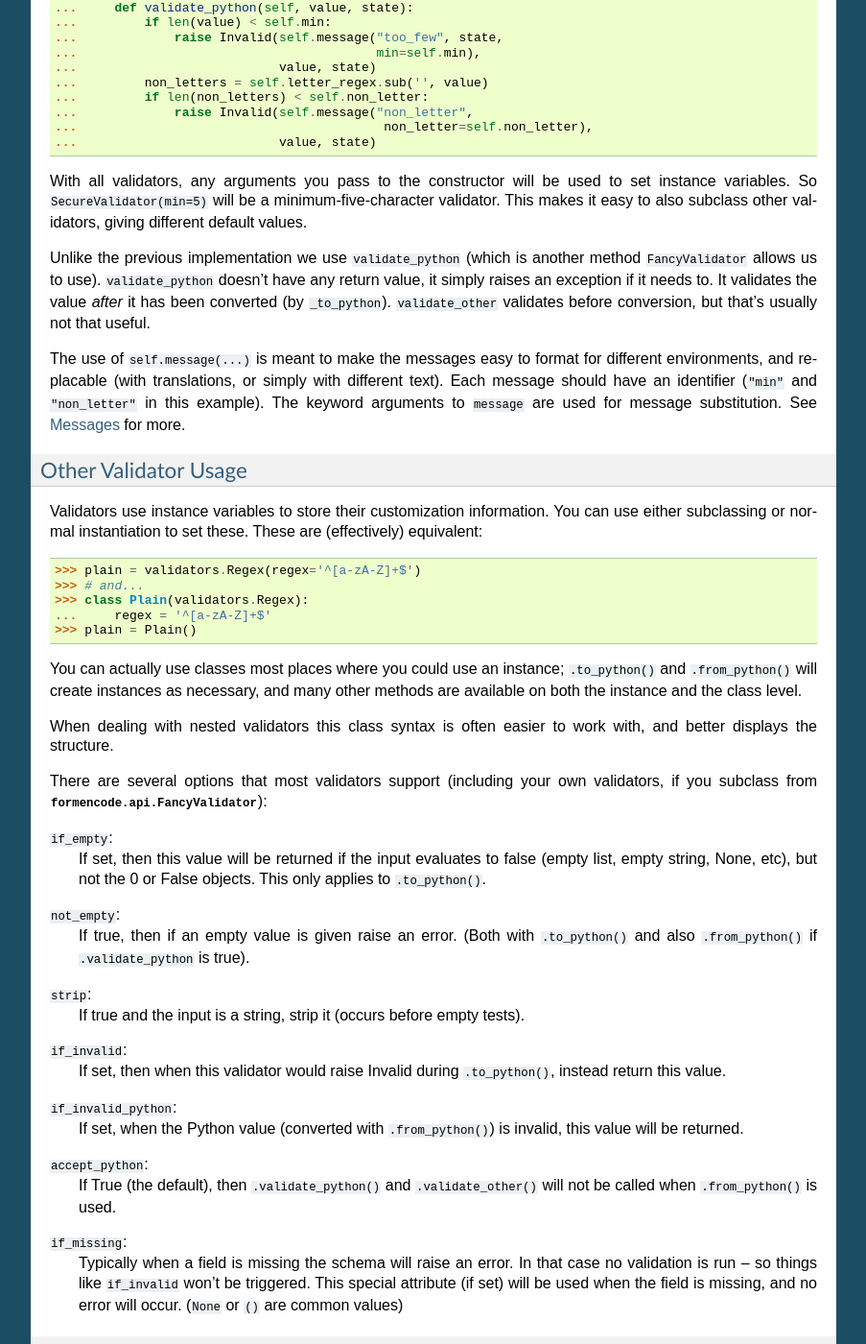
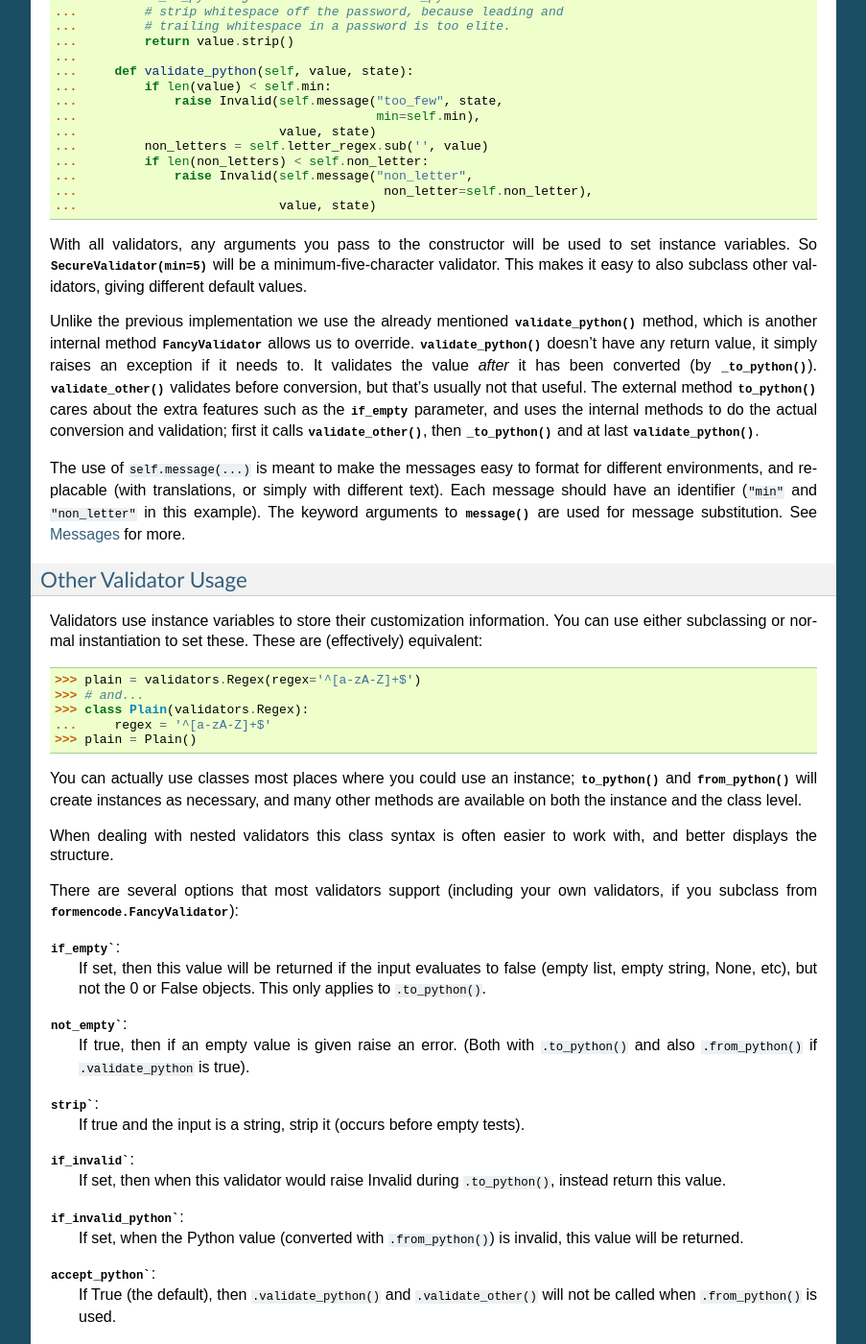
Before and after one commit to formencode/formencode, a Sphinx documentation site: the page built from docs/Validator.txt, in a window 1280 px wide and 1400 px high, scrolled down 4789 px. Shown: the whole window at 96% size, without its empty margins (198-1101 px from the left). Built offline with Sphinx 7.4.7, drawn with Linux system fonts in a browser that asks for light colours; pages that are not in the unit, such as notebooks, are missing from menus; some of the changed text lies outside the part shown.

Commit message:
Improve narrative docs (try to fix #17).

```diff
--- a/docs/Validator.txt
+++ b/docs/Validator.txt
@@ -35,9 +35,9 @@
 -- the trusted application, your own Python objects.  The "other" may
 be a web form, an external database, an XML-RPC request, or any data
 source that is not completely trusted or does not map directly to
-Python's object model.  ``to_python`` is the process of taking
-external data and preparing it for internal use, ``from_python``
-generally reverses this process (``from_python`` is usually the less
+Python's object model.  :meth:`to_python` is the process of taking
+external data and preparing it for internal use, :meth:`from_python`
+generally reverses this process (:meth:`from_python` is usually the less
 interesting of the pair, but provides some important features).
 
 The core of this validation process is two methods and an exception::
@@ -52,7 +52,7 @@
         ...
     Invalid: Please enter an integer value
 
-``"ten"`` isn't a valid integer, so we get a ``formencode.Invalid``
+``"ten"`` isn't a valid integer, so we get a :class:`formencode.Invalid`
 exception.  Typically we'd catch that exception, and use it for some
 sort of feedback.  Like:
 
@@ -97,7 +97,7 @@
     Enter your email: bob@nowhere.com
     'bob@nowhere.com'
 
-``Invalid`` exceptions generally give a good, user-readable error
+:class:`Invalid` exceptions generally give a good, user-readable error
 message about the problem with the input.  Using the exception gets
 more complicated when you use compound data structures (dictionaries
 and lists), which we'll talk about later__.
@@ -114,7 +114,7 @@
 --------------------
 
 There's lots of validators.  The best way to read about the individual
-validators available in the ``formencode.validators`` module is to read
+validators available in the :mod:`formencode.validators` module is to read
 about :mod:`~formencode.validators` and :mod:`~formencode.national`.
 
 Compound Validators
@@ -148,19 +148,24 @@
     ...         return value
 
 .. note::
-   The class :class:`formencode.FancyValidator` is the superclass for most
-   validators in FormEncode, and it provides a number of useful
+   The class :class:`formencode.FancyValidator` is the superclass
+   for most validators in FormEncode, and it provides a number of useful
    features that most validators can use -- for instance, you can pass
    ``strip=True`` into any of these validators, and they'll strip
    whitespace from the incoming value before any other validation.
 
-This overrides ``_to_python``: ``formencode.FancyValidator`` adds a
-number of extra features, and then calls the private ``_to_python``
-method, which is the method you'll typically write.  When a validator
-finds an error it raises an exception (:class:`formencode.Invalid`),
-with the error message and the value and "state" objects.  We'll talk
-about state_ later.  Here's the other custom validator, that checks
-passwords against words in the standard Unix word file::
+This overrides the internal :meth:`_to_python()` method:
+:class:`formencode.FancyValidator` adds a number of extra features, and then
+calls the internal :meth:`_to_python` method, which is the method you'll
+typically write.  Contrary to the external method :meth:`to_python`, its
+only concern is the conversion part, not the validation part.  If further
+validation is necessary, this can be done in two other internal methods,
+either :meth:`validate_python()` or :meth:`validate_other()`.  We will give
+an example for that later.  When a validator finds an error, it raises an
+exception (:class:`formencode.Invalid`), with the error message and the
+value and "state" objects.  We'll talk about state_ later. Here's the
+other custom validator, that checks passwords against words in the
+standard Unix word file::
 
     >>> class SecurePassword(formencode.FancyValidator):
     ...     words_filename = '/usr/share/dict/words'
@@ -187,8 +192,8 @@
     ...     chained_validators = [validators.FieldsMatch(
     ...         'password', 'password_confirm')]
 
-Like any other validator, a ``Registration`` instance will have the
-``to_python`` and ``from_python`` methods.  The input should be a
+Like any other validator, a :class:`Registration` instance will have the
+:meth:`to_python` and :meth:`from_python` methods.  The input should be a
 dictionary (or a Paste MultiDict), with keys like ``"first_name"``,
 ``"password"``, etc.  The validators you give as attributes will be
 applied to each of the values of the dictionary.  *All* the values
@@ -196,14 +201,14 @@
 get information about all of them.
 
 Most validators (anything that subclasses
-``formencode.FancyValidator``) will take a certain standard set of
-constructor keyword arguments.  See
-:class:`formencode.api.FancyValidator` for more -- here we use
+:class:`formencode.FancyValidator`) will take a certain standard
+set of constructor keyword arguments.  See
+:class:`formencode.FancyValidator` for more -- here we use
 ``not_empty=True``.
 
 Another notable validator is :class:`formencode.compound.All` -- this
 is a *compound validator* -- that is, it's a validator that takes
-validators as input.  Schemas are one example; in this case ``All``
+validators as input.  Schemas are one example; in this case :class:`All`
 takes a list of validators and applies each of them in turn.
 :class:`formencode.compound.Any` is its compliment, that uses the
 first passing validator in its list.
@@ -211,8 +216,8 @@
 .. _pre_validators:
 .. _chained_validators:
 
-``chained_validators`` are validators that are run on the entire
-dictionary after other validation is done (``pre_validators`` are
+:attr:`chained_validators` are validators that are run on the entire
+dictionary after other validation is done (:attr:`pre_validators` are
 applied before the schema validation).  chained_validators will also
 allow for multiple validators to fail and report to the error_dict
 so, for example, if you have an email_confirm and a password_confirm
@@ -235,7 +240,7 @@
 .. _SimpleFormValidator:
 
 Another way to do simple validation of a complete form is with
-``formencode.schema.SimpleFormValidator``.  This class wraps a simple
+:class:`formencode.schema.SimpleFormValidator`.  This class wraps a simple
 function that you write.  For example::
 
     >>> from formencode.schema import SimpleFormValidator
@@ -250,16 +255,16 @@
     Invalid: state: You must enter a state
 
 
-The ``validate_state`` function (or any validation function) returns
+The :func:`validate_state` function (or any validation function) returns
 any errors in the form (or it may raise Invalid directly).  It can
-also modify the ``value_dict`` dictionary directly.  When it returns
+also modify the :obj:`value_dict` dictionary directly.  When it returns
 None this indicates that everything is valid.  You can use this with a
-``Schema`` by putting ``ValidateState`` in ``pre_validators`` (all
-validation will be done before the schema's validation, and if there's
+:class:`Schema` by putting :class:`ValidateState` in :attr:`pre_validators`
+(all validation will be done before the schema's validation, and if there's
 an error the schema won't be run).  Or you can put it in
-``chained_validators`` and it will be run *after* the schema.  If the
-schema fails (the values are invalid) then ``ValidateState`` will not
-be run, unless you set ``validate_partial_form`` to True (like
+:attr:`chained_validators` and it will be run *after* the schema.  If the
+schema fails (the values are invalid) then :class:`ValidateState` will not
+be run, unless you set :attr:`validate_partial_form` to True (like
 ``ValidateState = SimpleFormValidator(validate_state,
 validate_partial_form=True)``.  If you validate a partial form you
 should be careful that you handle missing keys and other
@@ -278,9 +283,9 @@
     ...     title = validators.String(not_empty=True)
     >>> validator = formencode.ForEach(BookSchema())
 
-The ``validator`` we've created will take a list of dictionaries as
+The :obj:`validator` we've created will take a list of dictionaries as
 input (like ``[{"id": "1", "title": "War & Peace"}, {"id": "2",
-"title": "Brave New World"}, ...]``).  It applies the ``BookSchema``
+"title": "Brave New World"}, ...]``).  It applies the :class:`BookSchema`
 to each entry, and collects any errors and reraises them.  Of course,
 when you are validating input from an HTML form you won't get well
 structured data like this (we'll talk about that later__).
@@ -291,9 +296,9 @@
 --------------------------
 
 We gave a brief introduction to creating a validator earlier
-(``UniqueUsername`` and ``SecurePassword``).  We'll discuss that a
-little more.  Here's a more complete implementation of
-``SecurePassword``::
+(:class:`UniqueUsername` and :class:`SecurePassword`).  We'll discuss
+that a little more.  Here's a more complete implementation of
+:class:`SecurePassword`::
 
     >>> import re
     >>> class SecurePassword(validators.FancyValidator):
@@ -327,22 +332,27 @@
     ...                           value, state)
 
 With all validators, any arguments you pass to the constructor will be
-used to set instance variables.  So ``SecureValidator(min=5)`` will be
-a minimum-five-character validator.  This makes it easy to also
+used to set instance variables.  So :class:`SecureValidator(min=5)` will
+be a minimum-five-character validator.  This makes it easy to also
 subclass other validators, giving different default values.
 
-Unlike the previous implementation we use ``validate_python`` (which
-is another method ``FancyValidator`` allows us to use).
-``validate_python`` doesn't have any return value, it simply raises an
-exception if it needs to.  It validates the value *after* it has been
-converted (by ``_to_python``).  ``validate_other`` validates before
-conversion, but that's usually not that useful.
+Unlike the previous implementation we use the already mentioned
+:meth:`validate_python` method, which is another internal method
+:class:`FancyValidator` allows us to override.  :meth:`validate_python`
+doesn't have any return value, it simply raises an exception if it
+needs to.  It validates the value *after* it has been converted
+(by :meth:`_to_python`).  :meth:`validate_other` validates before
+conversion, but that's usually not that useful.  The external method
+:meth:`to_python` cares about the extra features such as the
+:attr:`if_empty` parameter, and uses the internal methods to do the
+actual conversion and validation; first it calls :meth:`validate_other`,
+then :meth:`_to_python` and at last :meth:`validate_python`.
 
 The use of ``self.message(...)`` is meant to make the messages easy to
 format for different environments, and replacable (with translations,
 or simply with different text).  Each message should have an
 identifier (``"min"`` and ``"non_letter"`` in this example).  The
-keyword arguments to ``message`` are used for message substitution.
+keyword arguments to :meth:`message` are used for message substitution.
 See Messages_ for more.
 
 Other Validator Usage
@@ -359,7 +369,7 @@
     >>> plain = Plain()
 
 You can actually use classes most places where you could use an
-instance; ``.to_python()`` and ``.from_python()`` will create
+instance; :meth:`.to_python()` and :meth:`.from_python()` will create
 instances as necessary, and many other methods are available on both
 the instance and the class level.
 
@@ -369,37 +379,36 @@
 .. _FancyValidator:
 
 There are several options that most validators support (including your
-own validators, if you subclass from
-:class:`formencode.api.FancyValidator`):
+own validators, if you subclass from :class:`formencode.FancyValidator`):
 
-``if_empty``:
+:attr:`if_empty``:
       If set, then this value will be returned if the input evaluates
       to false (empty list, empty string, None, etc), but not the 0 or
       False objects.  This only applies to ``.to_python()``.
 
-``not_empty``:
+:attr:`not_empty``:
       If true, then if an empty value is given raise an error.
       (Both with ``.to_python()`` and also ``.from_python()``
       if ``.validate_python`` is true).
 
-``strip``:
+:attr:`strip``:
       If true and the input is a string, strip it (occurs before empty
       tests).
 
-``if_invalid``:
+:attr:`if_invalid``:
       If set, then when this validator would raise Invalid during
       ``.to_python()``, instead return this value.
 
-``if_invalid_python``:
+:attr:`if_invalid_python``:
       If set, when the Python value (converted with
       ``.from_python()``) is invalid, this value will be returned.
 
-``accept_python``:
+:attr:`accept_python``:
       If True (the default), then ``.validate_python()`` and
       ``.validate_other()`` will not be called when
       ``.from_python()`` is used.
 
-``if_missing``:
+:attr:`if_missing``:
       Typically when a field is missing the schema will raise an
       error.  In that case no validation is run -- so things like
       ``if_invalid`` won't be triggered.  This special attribute (if
@@ -424,44 +433,44 @@
 
 Also, during compound validation (a :class:`formencode.schema.Schema`
 or :class:`formencode.foreach.ForEach`) the state (if not None) will
-have more instance variables added to it.  During a ``Schema``
+have more instance variables added to it.  During a :class:`Schema`
 (dictionary) validation the instance variable ``key`` and
 ``full_dict`` will be added -- ``key`` is the current key (i.e.,
 validator name), and ``full_dict`` is the rest of the values being
-validated.  During a ``ForEeach`` (list) validation, ``index`` and
+validated.  During a :class:`ForEeach` (list) validation, ``index`` and
 ``full_list`` will be set.
 
 Invalid Exceptions
 ------------------
 
-Besides the string error message, :class:`formencode.api.Invalid`
+Besides the string error message, :class:`formencode.Invalid`
 exceptions have a few other instance variables:
 
-``value``:
+:attr:`value`:
     The input to the validator that failed.
 
-``state``:
+:attr:`state`:
     The associated state_.
 
-``msg``:
+:attr:`msg`:
     The error message (``str(exc)`` returns this)
 
-``error_list``:
+:attr:`error_list`:
     If the exception happened in a ``ForEach`` (list) validator, then
     this will contain a list of ``Invalid`` exceptions.  Each item
     from the list will have an entry, either None for no error, or an
     exception.
 
-``error_dict``:
-    If the exception happened in a ``Schema`` (dictionary) validator,
-    then this will contain ``Invalid`` exceptions for each failing
+:attr:`error_dict`:
+    If the exception happened in a :class:`Schema` (dictionary) validator,
+    then this will contain :class:`Invalid` exceptions for each failing
     field.  Passing fields not be included in this dictionary.
 
-``.unpack_errors()``:
+:meth:`.unpack_errors()`:
     This method returns a set of lists and dictionaries containing
-    strings, for each error.  It's an unpacking of ``error_list``,
-    ``error_dict`` and ``msg``.  If you get an Invalid exception from
-    a ``Schema``, you probably want to call this method on the
+    strings, for each error.  It's an unpacking of :attr:`error_list`,
+    :attr:`error_dict` and :attr:`msg`.  If you get an Invalid exception
+    from a :class:`Schema`, you probably want to call this method on the
     exception object.
 
 .. _Messages:
@@ -483,7 +492,7 @@
 placeholders in your new message.
 
 When you are creating a validator, for maximum flexibility you should
-use the ``message`` function, like::
+use the :meth:`message` method, like::
 
     messages = {
         'key': 'my message (with a %(substitution)s)',
@@ -506,13 +515,13 @@
 and to enable custom translations it looks in the following order to
 find a gettext (``_``) function:
 
-1. method of the ``state`` object
+1. method of the :obj:`state` object
 
-2. function ``__builtin__._``.  This function is only used when::
+2. function :func:`__builtin__._`.  This function is only used when::
 
        Validator.use_builtin_gettext == True #True is default
 
-3. formencode builtin ``_stdtrans`` function
+3. formencode builtin :func:`_stdtrans` function
 
    for standalone use of FormEncode. The language to use is determined
    out of the locale system (see gettext documentation). Optionally you
@@ -543,7 +552,7 @@
 If your language is not present yet, please consider contributing a
 translation (where ``<lang>`` is you language code)::
 
-    $ svn co http://svn.formencode.org/FormEncode/trunk/``
+    $ svn co http://svn.formencode.org/FormEncode/trunk/
     $ easy_install Babel
     $ python setup.py init_catalog -l <lang>
     $ emacs formencode/i18n/<lang>/LC_MESSAGES/FormEncode.po # or whatever
```
